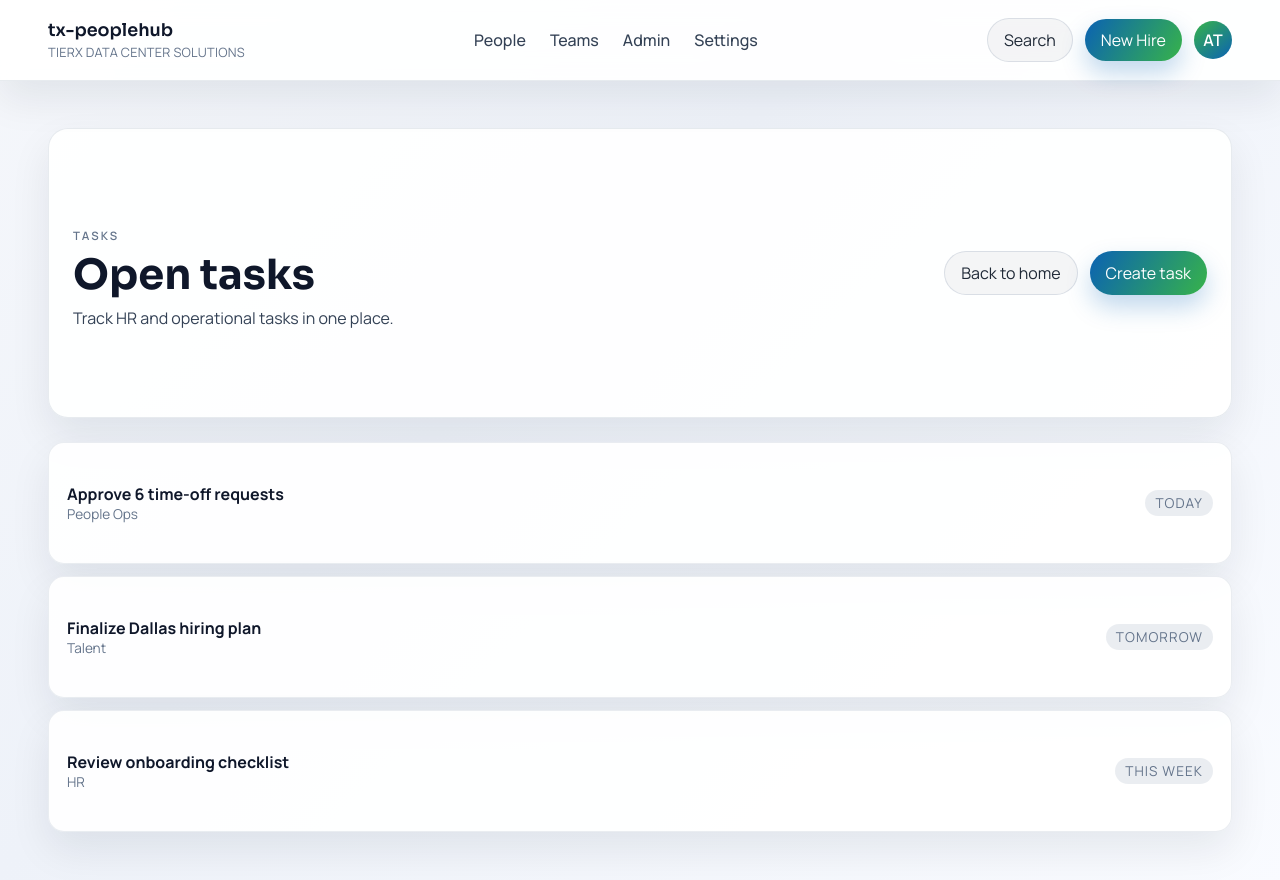
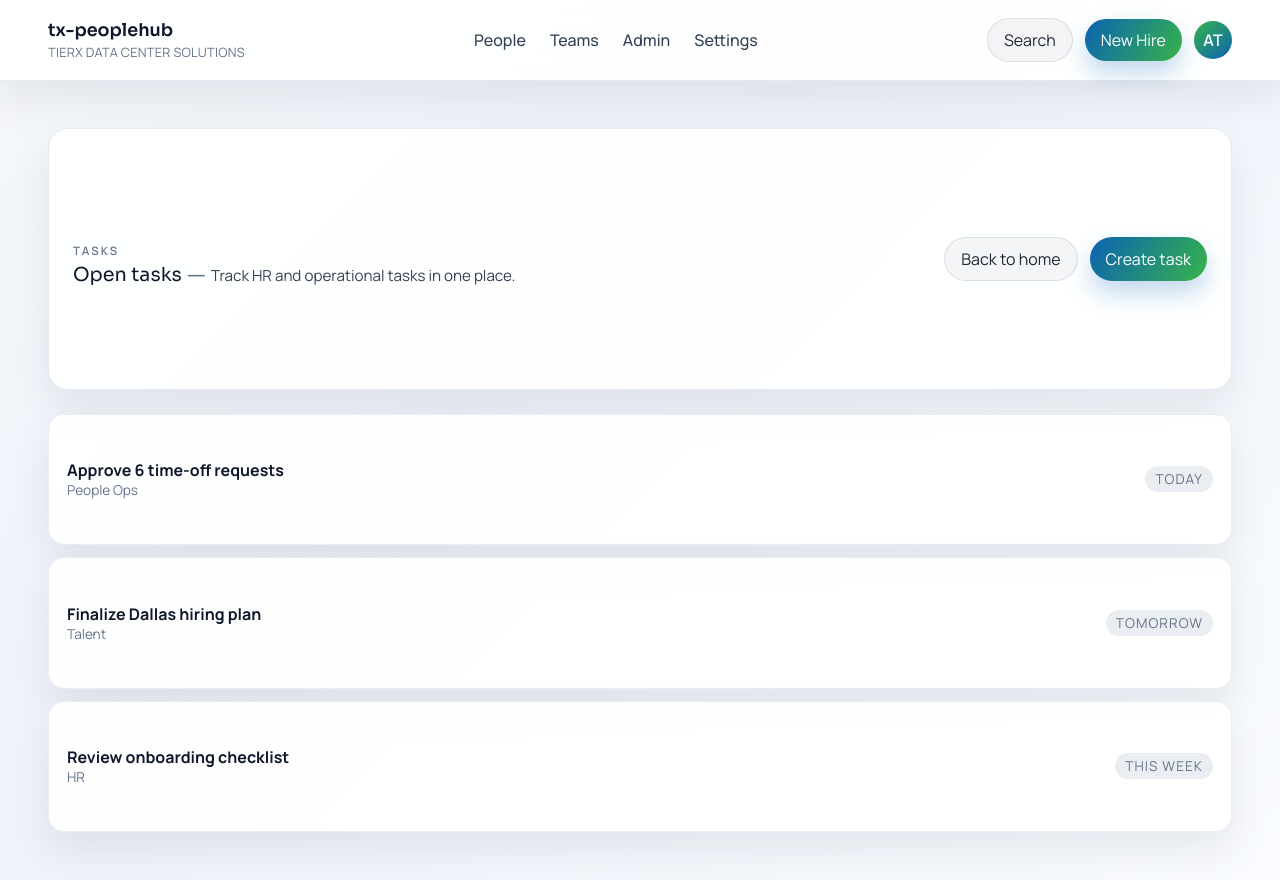
Before and after one commit to tierxdcs/tx-peoplehub, an Angular app: page /tasks in a window 1280 px wide. Shown: the top 880 px of the page. Built offline with nearby package versions, Linux system fonts and the light colour scheme.

Commit message:
Make Tasks header single-line

```diff
--- a/src/app/tasks/tasks.component.html
+++ b/src/app/tasks/tasks.component.html
@@ -2,8 +2,11 @@
   <header class="tasks-topbar">
     <div>
       <p class="eyebrow">Tasks</p>
-      <h1>Open tasks</h1>
-      <p class="subtitle">Track HR and operational tasks in one place.</p>
+      <p class="title-line">
+        <span>Open tasks</span>
+        <span class="divider">—</span>
+        <span class="subtitle">Track HR and operational tasks in one place.</span>
+      </p>
     </div>
     <div class="actions">
       <a class="ghost button-link" routerLink="/">Back to home</a>
--- a/src/app/tasks/tasks.component.scss
+++ b/src/app/tasks/tasks.component.scss
@@ -25,18 +25,29 @@
   color: var(--ink-500);
 }
 
-.tasks-topbar h1 {
-  margin: 6px 0 6px;
-  font-family: var(--font-display);
-  font-size: clamp(2rem, 1.8rem + 1vw, 2.6rem);
-}
-
 .tasks-topbar .eyebrow {
   margin-bottom: 4px;
 }
 
-.tasks-topbar .subtitle {
-  margin-top: 4px;
+.title-line {
+  margin: 0;
+  font-family: var(--font-display);
+  font-size: 1.2rem;
+  color: var(--ink-900);
+  display: flex;
+  flex-wrap: wrap;
+  gap: 6px;
+  align-items: baseline;
+}
+
+.title-line .divider {
+  color: var(--ink-500);
+}
+
+.title-line .subtitle {
+  font-family: var(--font-body);
+  font-size: 0.95rem;
+  color: var(--ink-600);
 }
 
 .subtitle {
```
